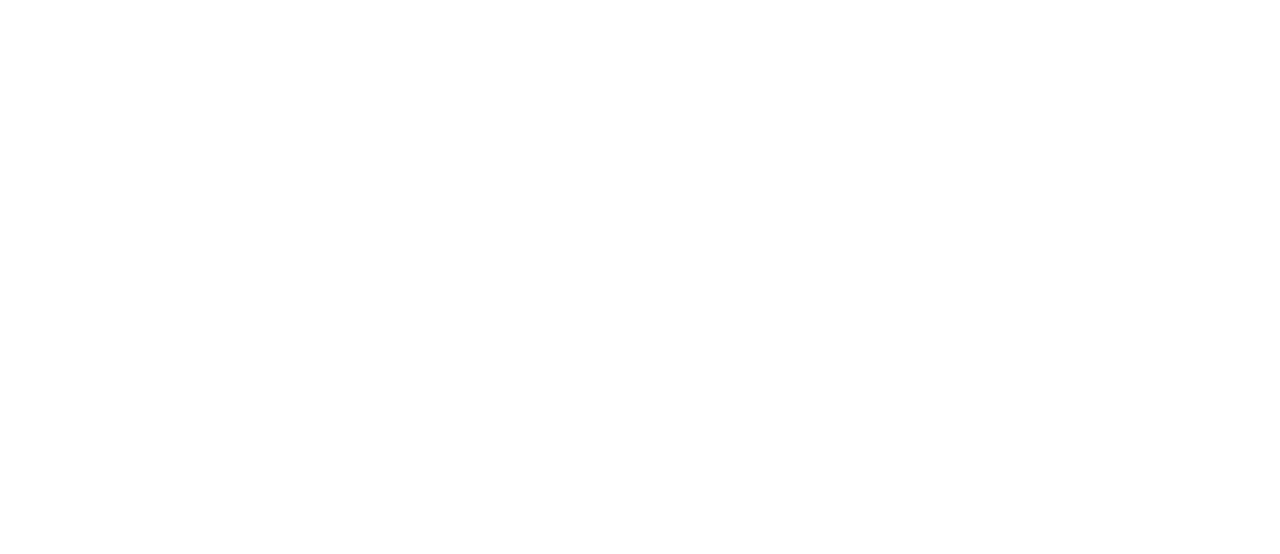
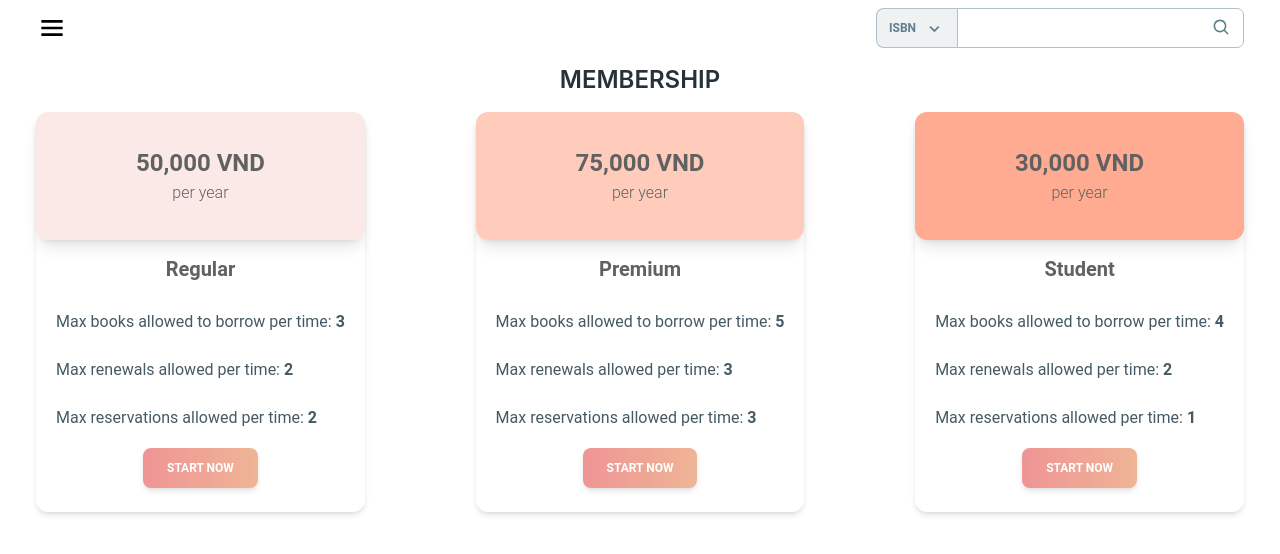
Before and after one commit to PhuocTaii/SoftwareDesgin-Liboo-Reader, a React (Create React App) app: page /membership in a window 1280 px wide. Before the commit this address had no page. Shown: the top 554 px of the page. Built offline with nearby package versions, Linux system fonts and the light colour scheme.

Commit message:
UI membership

```diff
--- a/src/App.js
+++ b/src/App.js
@@ -10,7 +10,8 @@
 import Login from './features/auth/Login'
 import SignUp from './features/auth/SignUp'
 import BookDetail from './features/book/Detail'
-import History from './features/history/History'
+import History from './features/transaction/History'
+import Membership from './features/membership/Membership'
 
 const App = () => {
   return (
@@ -29,6 +30,7 @@
           <Route path="transaction" element={<Transaction />} />
           <Route path="history" element={<History />} />
           <Route path="myaccount" element={<Profile />} />
+          <Route path="membership" element={<Membership />} />
           <Route path="catalog/:id" element={<BookDetail />} />
         </Route>
       </Route>
--- a/src/components/MenuSidebar.jsx
+++ b/src/components/MenuSidebar.jsx
@@ -2,6 +2,7 @@
 import logo from '../assets/logo.png'
 import { Link, useLocation } from 'react-router-dom'
 import { GoBook, GoArrowRight, GoPerson, GoHistory } from 'react-icons/go'
+import { MdCardMembership } from "react-icons/md";
 import { BiLogOut, BiX } from 'react-icons/bi'
 import { useDispatch, useSelector } from 'react-redux'
 import { setToggle, setSelectedItem } from '../slices/menu'
@@ -29,6 +30,11 @@
     icon: <GoPerson color="white" size="1.5rem" />,
     text: 'My account',
     path: '/myaccount',
+  },
+  {
+    icon: <MdCardMembership color="white" size="1.5rem" />,
+    text: 'Membership',
+    path: '/membership',
   },
 ]
 
--- a/src/features/membership/Membership.jsx
+++ b/src/features/membership/Membership.jsx
@@ -1 +1,80 @@
 // Membership page
+import {
+  Card,
+  CardBody,
+  CardHeader,
+  CardFooter,
+  Typography,
+  Button,
+  List,
+  ListItem
+} from "@material-tailwind/react";
+import CustomButton from "../../components/CustomButton";
+import { currencyFormat } from "../../helpers/currency";
+
+const memberships = [
+  {
+    id: 1,
+    type: "Regular",
+    membershipFee: 50000,
+    maxBooksAllowed: 3,
+    maxRenewalsAllowed: 2,
+    reservedBooksAllowed: 2,
+  },
+  {
+    id: 2,
+    type: "Premium",
+    membershipFee: 75000,
+    maxBooksAllowed: 5,
+    maxRenewalsAllowed: 3,
+    reservedBooksAllowed: 3,
+  },
+  {
+    id: 3,
+    type: "Student",
+    membershipFee: 30000,
+    maxBooksAllowed: 4,
+    maxRenewalsAllowed: 2,
+    reservedBooksAllowed: 1,
+  }
+]
+
+const Membership = () => {
+  return (
+    <div className="flex w-full h-full flex-col gap-4">
+      <h1 className='text-2xl font-semibold text-center'>MEMBERSHIP</h1>
+
+      <div className="flex w-full h-full justify-between">
+        {memberships.map((membership, index) => (
+            <Card className="w-fit h-fit">
+              <CardHeader className="m-0 mb-4">
+                <div className={`flex flex-col items-center justify-center h-32 ${index===0 ? 'bg-deep-orange-50' : index===1 ? 'bg-deep-orange-100' : 'bg-deep-orange-200'}`}>
+                  <Typography variant="h4">
+                    {currencyFormat(membership.membershipFee)} VND
+                  </Typography>
+                  <Typography variant="paragraph">
+                    per year
+                  </Typography>
+                </div>
+              </CardHeader>
+              <CardBody className="flex flex-col gap-2 items-center p-0">
+                <Typography variant="h5" className="">
+                  {membership.type}
+                </Typography>
+                <List className="w-full">
+                  <ListItem className=""><p>Max books allowed to borrow per time: <span className="font-semibold">{membership.maxBooksAllowed}</span></p></ListItem>
+                  <ListItem className=""><p>Max renewals allowed per time: <span className="font-semibold">{membership.maxRenewalsAllowed}</span></p></ListItem>
+                  <ListItem className=""><p>Max reservations allowed per time: <span className="font-semibold">{membership.reservedBooksAllowed}</span></p></ListItem>
+                </List>
+              </CardBody>
+              <CardFooter className="pt-0 w-full flex justify-center">
+                <CustomButton label={"Start now"} classes={"w-fit"} />
+              </CardFooter>
+            </Card>
+          ))}
+        </div>
+    </div>
+  )
+}
+
+export default Membership
--- /dev/null
+++ b/src/helpers/currency.js
@@ -0,0 +1,3 @@
+export function currencyFormat(num) {
+  return num.toString().replace(/(\d)(?=(\d{3})+(?!\d))/g, '$1,')
+}
```
